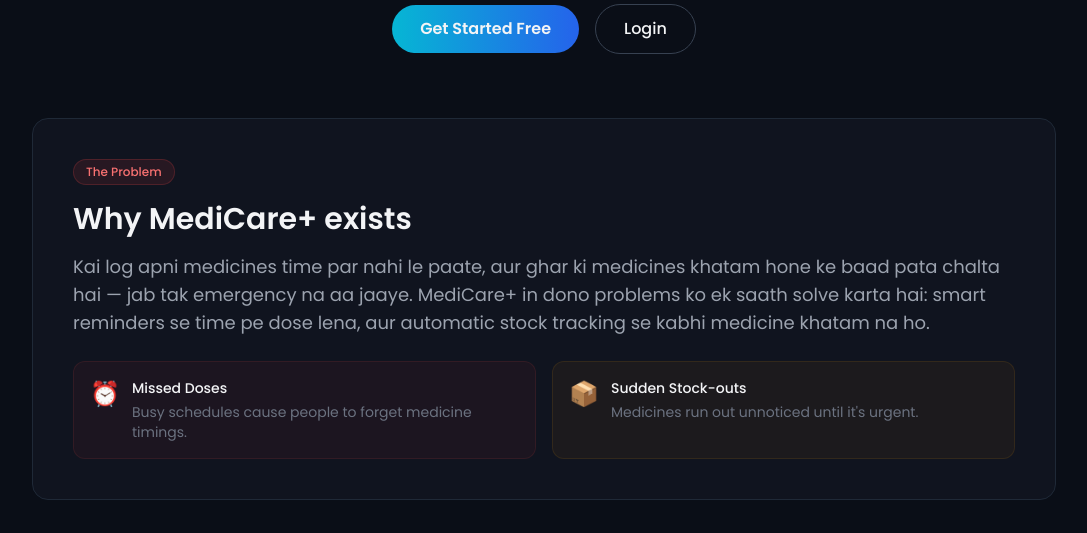
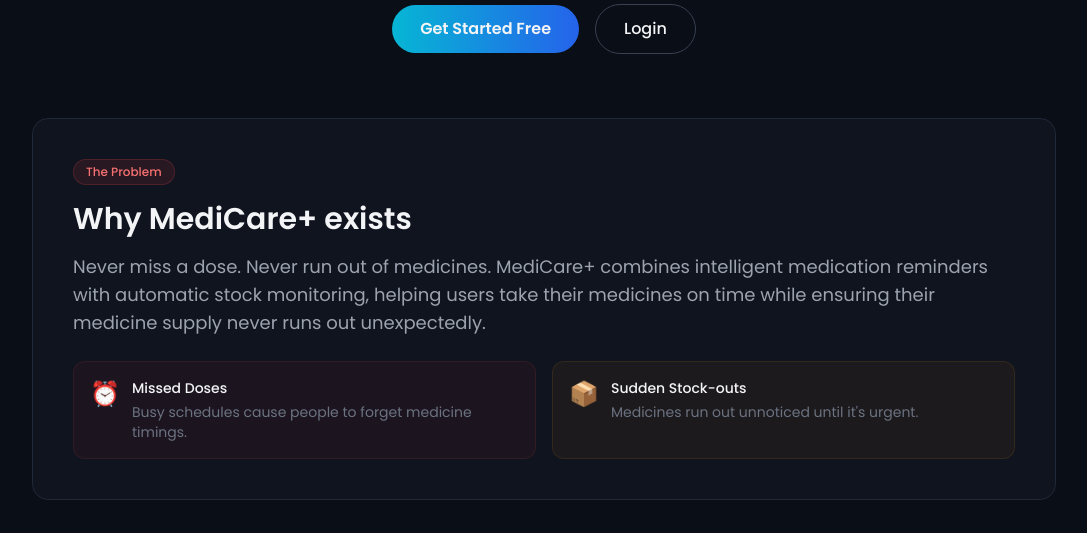
Before and after one commit to bhosalekiran2205-glitch/Smart-Medicine-Reminder-And-Inventory-System, a Flask app: page / in a window 1280 px wide. Shown: the part 435-968 px from the top of the page, without its empty margins (96-1183 px from the left). Run offline with Flask 3, Linux system fonts and the light colour scheme; some libraries are stand-ins or nearby versions.

Commit message:
Update landing page medication reminder text
Replaced Hindi text with English description for clarity.

```diff
--- a/templates/landing.html
+++ b/templates/landing.html
@@ -32,9 +32,8 @@
     </span>
     <h2 class="text-2xl md:text-3xl font-semibold mb-4">Why MediCare+ exists</h2>
     <p class="text-gray-400 text-base md:text-lg leading-relaxed mb-6">
-      Kai log apni medicines time par nahi le paate, aur ghar ki medicines khatam hone ke baad
-      pata chalta hai — jab tak emergency na aa jaaye. MediCare+ in dono problems ko ek saath solve karta hai:
-      smart reminders se time pe dose lena, aur automatic stock tracking se kabhi medicine khatam na ho.
+     Never miss a dose. Never run out of medicines. MediCare+ combines intelligent medication reminders with automatic stock monitoring,
+      helping users take their medicines on time while ensuring their medicine supply never runs out unexpectedly.
     </p>
     <div class="grid grid-cols-1 md:grid-cols-2 gap-4">
       <div class="flex items-start gap-3 p-4 rounded-xl bg-red-500/5 border border-red-500/10">
```
